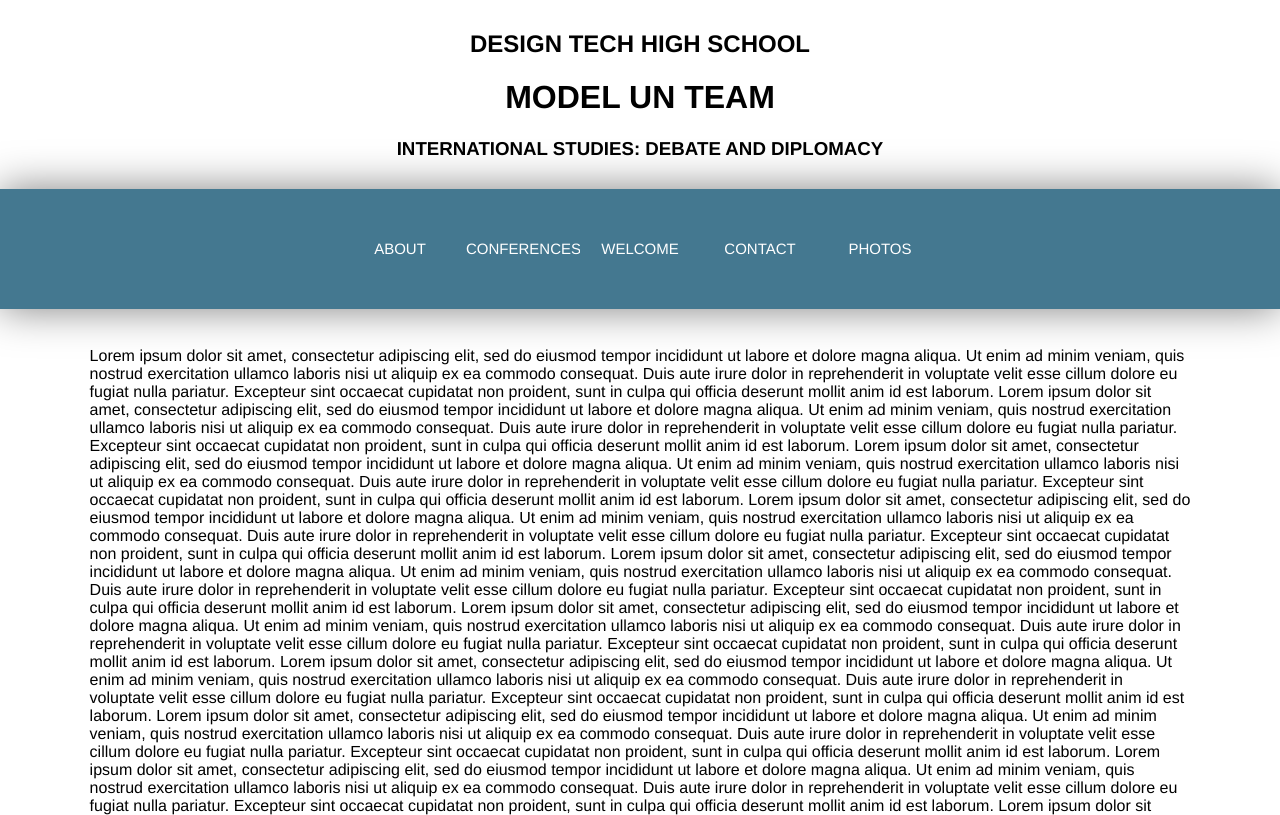
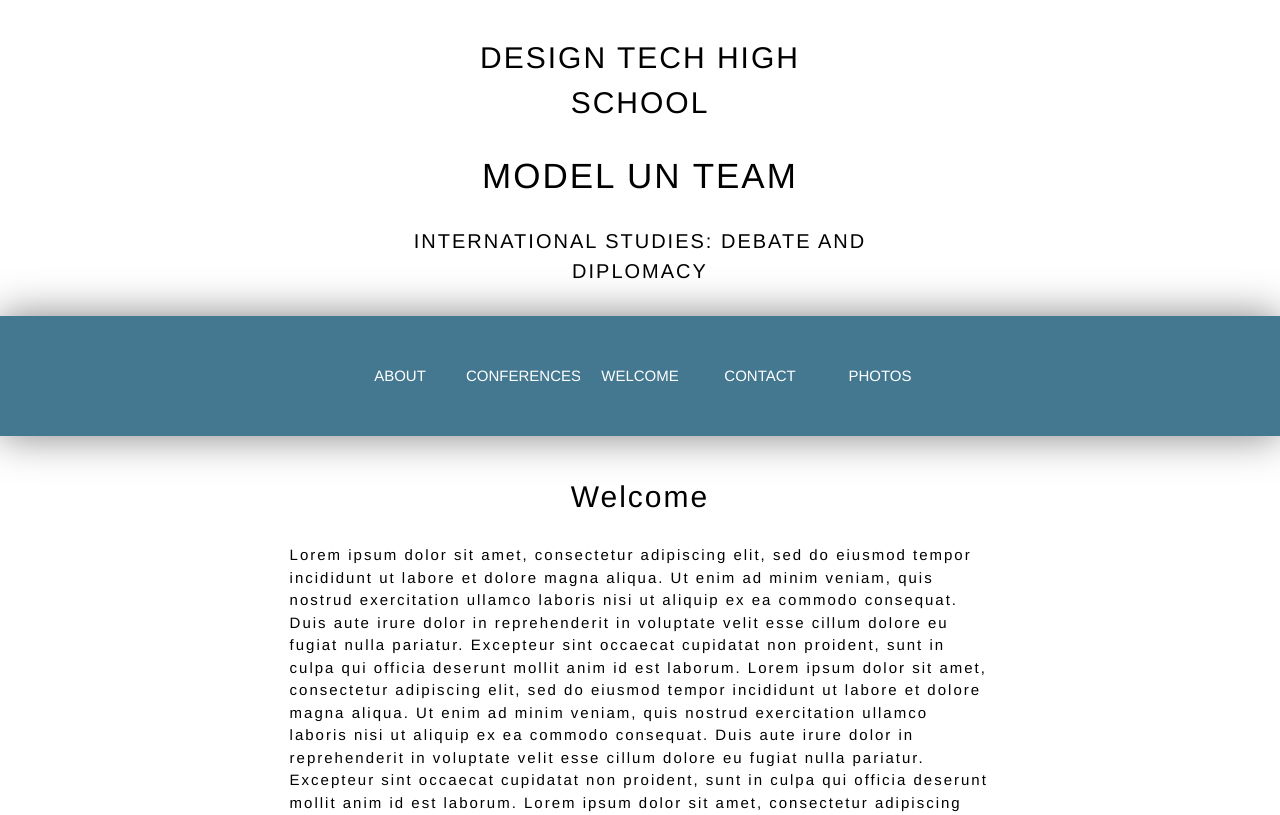
Before and after one commit to jemsch/MUN, a plain HTML site: page index.html in a window 1280 px wide. Shown: the top 815 px of the page. Drawn offline with Linux system fonts and the light colour scheme; a web font is replaced by a local one.

Commit message:
changed fonts etc

```diff
--- a/index.html
+++ b/index.html
@@ -18,20 +18,7 @@
     <h3>International Studies: Debate and Diplomacy</h3>
   </div>
 
-  <!-- Navigation Bar -->
   <div class="nav-wrapper">
-    <!--<div class="nav-left">
-        <div class="nav-button-wrapper">
-            <div class="nav-button">
-              <input type="button" value="About">
-            </div>
-            <div class="nav-button">
-              <input type="button" value="Conferences">
-            </div>
-        </div>
-    </div>-->
-
-
     <div class="nav-center">
       <div class="nav-button-wrapper">
         <div class="nav-button">
@@ -52,19 +39,10 @@
       </div>
 
     </div>
-    <!--<div class="nav-right">
-        <div class="nav-button-wrapper">
-            <div class="nav-button">
-              <input type="button" value="Contact">
-            </div>
-            <div class="nav-button">
-              <input type="button" value="Photos">
-            </div>
-        </div>
-    </div>-->
   </div>
 
   <div id="body">
+    <h2>Welcome</h2>
     <p>
       Lorem ipsum dolor sit amet, consectetur adipiscing elit, sed do eiusmod tempor incididunt ut labore et dolore magna aliqua. Ut enim ad minim veniam, quis nostrud exercitation ullamco laboris nisi ut aliquip ex ea commodo consequat. Duis aute irure dolor in reprehenderit in voluptate velit esse cillum dolore eu fugiat nulla pariatur. Excepteur sint occaecat cupidatat non proident, sunt in culpa qui officia deserunt mollit anim id est laborum.
       Lorem ipsum dolor sit amet, consectetur adipiscing elit, sed do eiusmod tempor incididunt ut labore et dolore magna aliqua. Ut enim ad minim veniam, quis nostrud exercitation ullamco laboris nisi ut aliquip ex ea commodo consequat. Duis aute irure dolor in reprehenderit in voluptate velit esse cillum dolore eu fugiat nulla pariatur. Excepteur sint occaecat cupidatat non proident, sunt in culpa qui officia deserunt mollit anim id est laborum.
--- a/styles/main.css
+++ b/styles/main.css
@@ -13,6 +13,58 @@ body {
   text-transform: uppercase;
 
 }
+
+p{
+    font-size:15px;
+    color:black;
+    padding-left: 200px;
+    padding-right: 200px;
+    font-family: 'helvetica';
+    font-weight: 100;
+    letter-spacing: 2px;
+    text-align: left;
+    line-height: 1.5;
+}
+
+h1
+{
+    font-size: 35px;
+    color:black;
+    padding-left: 400px;
+    padding-right: 400px;
+    font-family: 'helvetica';
+    font-weight: 400;
+    letter-spacing: 2px;
+    text-align: center;
+    line-height: 1.5;
+}
+
+h2{
+    font-size: 30px;
+    color:black;
+    padding-left: 400px;
+    padding-right: 400px;
+    font-family: 'helvetica';
+    font-weight: 400;
+    letter-spacing: 2px;
+    text-align: center;
+    line-height: 1.5; }
+
+
+h3, h4, h5 {
+    font-size: 20px;
+    color:black;
+    padding-left: 400px;
+    padding-right: 400px;
+    font-family: 'helvetica';
+    font-weight: 400;
+    letter-spacing: 2px;
+    text-align: center;
+    line-height: 1.5;
+
+}
+
+
 
 
 .nav-wrapper {
```
